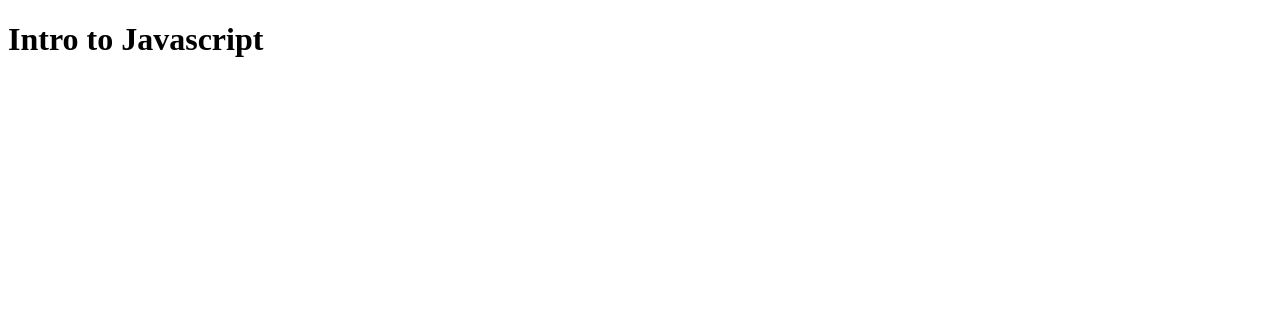
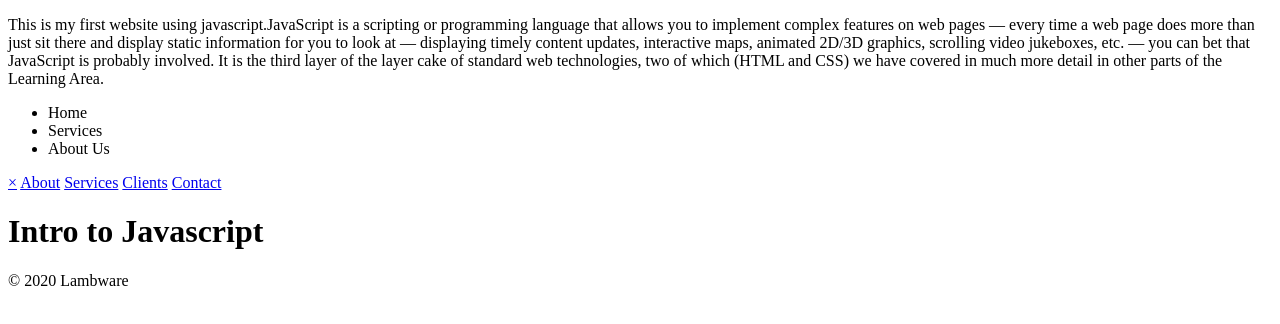
Before and after one commit to lambmikkel/FSW-110, a plain HTML site: page week_2/creating&Appending_elements/week_two_2nd_index.html in a window 1280 px wide. Drawn offline with Linux system fonts and the light colour scheme.

Commit message:
Last update 2nd assignment

```diff
--- a/week_2/creating&Appending_elements/2nd_assignment.js
+++ b/week_2/creating&Appending_elements/2nd_assignment.js
@@ -3,7 +3,36 @@ var content = document.createTextNode('Intro to Javascript');
 h1.appendChild(content);
 document.body.appendChild(h1);
 
-/*var par = document.createElement(p);
-var material = document.createTextNode('This is my paragragh tag.');
-par.appendChild(material);
-document.body.appendChild(p);*/
+var para = document.createElement("p");
+var node = document.createTextNode("This is my first website using javascript.JavaScript is a scripting or programming language that allows you to implement complex features on web pages — every time a web page does more than just sit there and display static information for you to look at — displaying timely content updates, interactive maps, animated 2D/3D graphics, scrolling video jukeboxes, etc. — you can bet that JavaScript is probably involved. It is the third layer of the layer cake of standard web technologies, two of which (HTML and CSS) we have covered in much more detail in other parts of the Learning Area.");
+para.appendChild(node);
+var element = document.getElementById("div1");
+element.appendChild(para);
+
+//List
+function createListItem(list) {
+  let li = document.createElement('li');
+  li.textContent = list;
+  return li;
+}
+// get the ul#list
+const menu = document.querySelector('#list');
+// add menu item
+menu.appendChild(createListItem('Home'));
+menu.appendChild(createListItem('Services'));
+menu.appendChild(createListItem('About Us'));
+
+/* Set the width of the side navigation to 250px */
+function openNav() {
+  document.getElementById("mySidenav").style.width = "250px";
+}
+
+/* Set the width of the side navigation to 0 */
+function closeNav() {
+  document.getElementById("mySidenav").style.width = "0";
+}
+
+var h1 = document.createElement('footer');
+var content = document.createTextNode('© 2020 Lambware');
+h1.appendChild(content);
+document.body.appendChild(h1);
--- a/week_2/creating&Appending_elements/week_two_2nd_index.html
+++ b/week_2/creating&Appending_elements/week_two_2nd_index.html
@@ -6,6 +6,22 @@
   <title>2nd Assignment</title>
 </head>
 <body>
+  <div id="div1">
+    <p></p>
+  </div>
+  <ul id="list"></ul>
+  <div id="mySidenav" class="sidenav">
+    <a href="javascript:void(0)" class="closebtn" onclick="closeNav()">&times;</a>
+    <a href="#">About</a>
+    <a href="#">Services</a>
+    <a href="#">Clients</a>
+    <a href="#">Contact</a>
+  </div>
+  <footer id="footer">
+    <p></p>
+
+  </footer>
+
   <script src="2nd_assignment.js"></script>
 
 </body>
```
Also changed, not shown: week_1/lamb.js (deleted, +0 -32 lines), 1 other file.
